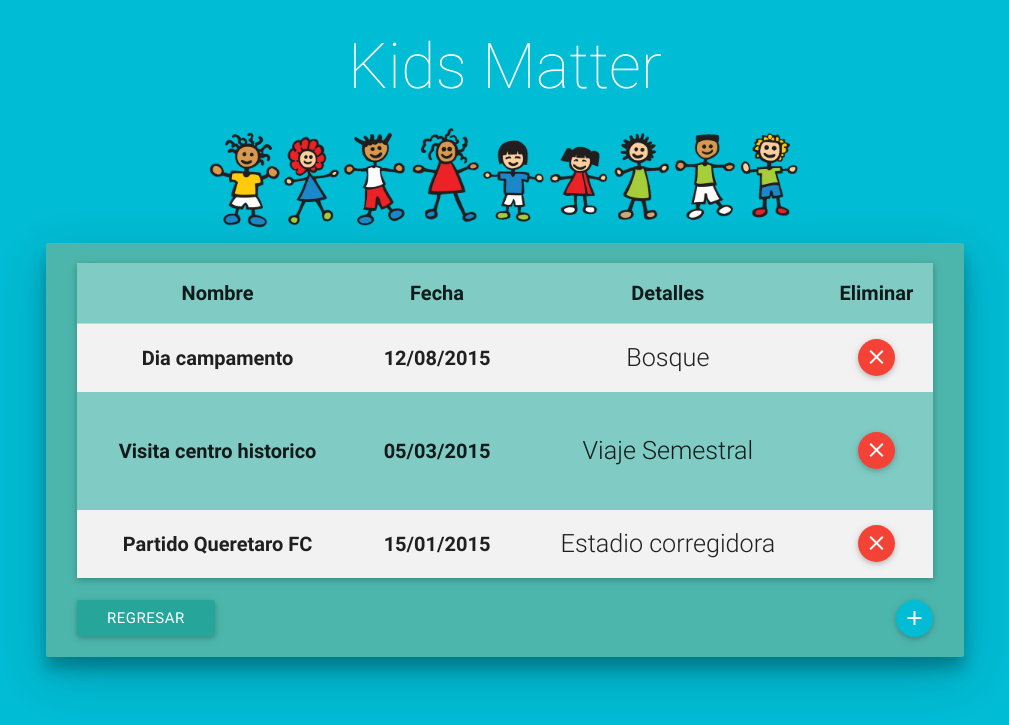
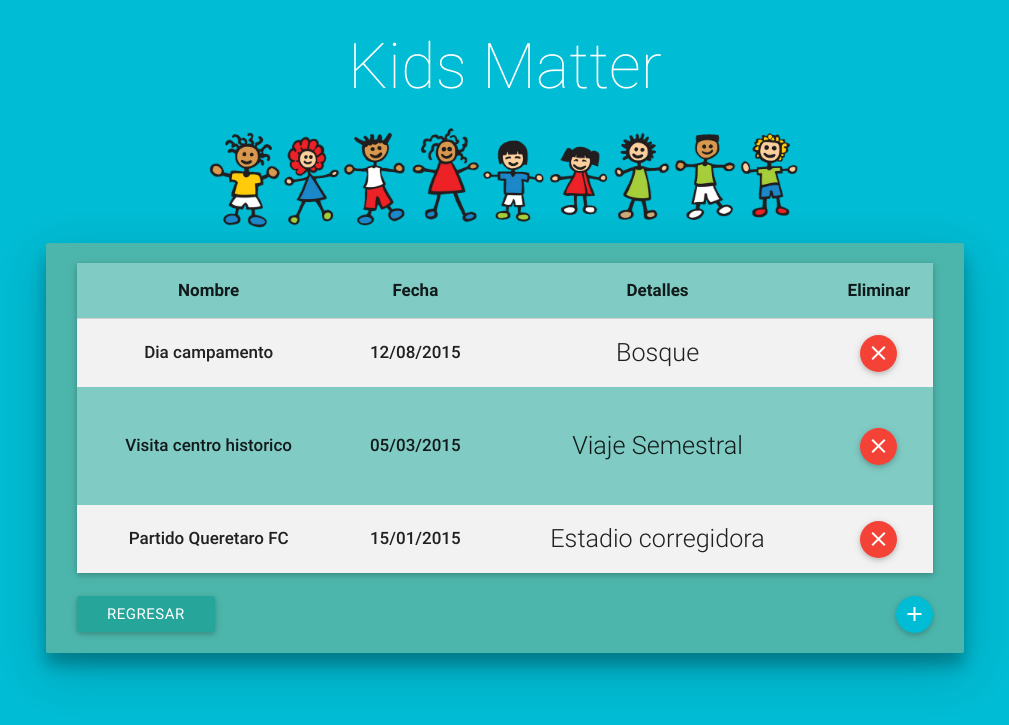
Before and after one commit to EduardoVaca/KidsMatter, a PHP site: page /Vistas/ListaActividades.html in a window 1280 px wide. Shown: the top 725 px of the page, without its empty margins (135-1144 px from the left). Run offline with PHP 8.4, Linux system fonts and the light colour scheme; some libraries are stand-ins or nearby versions.

Commit message:
Cambio de fuente y peso de las tablas

```diff
--- a/Vistas/ListaActividades.html
+++ b/Vistas/ListaActividades.html
@@ -11,7 +11,7 @@
 <body class="cyan">
     <div align="center">
       <h1 class="white-text thin center">Kids Matter</h1>
-      <img src="img/kids1.png" width="600px">
+      <img src="../img/kids1.png" width="600px">
     </div>
     <div class="container">
         <div class="content-wrapper">
--- a/css/style.css
+++ b/css/style.css
@@ -35,8 +35,8 @@ body, html
 }
 
 .tabla-actividades{
-    font-weight:900;
-    font-size: 20px;
+    font-weight:500;
+    font-size: 17px;
 }
 
 .busqueda-actividades{
```
